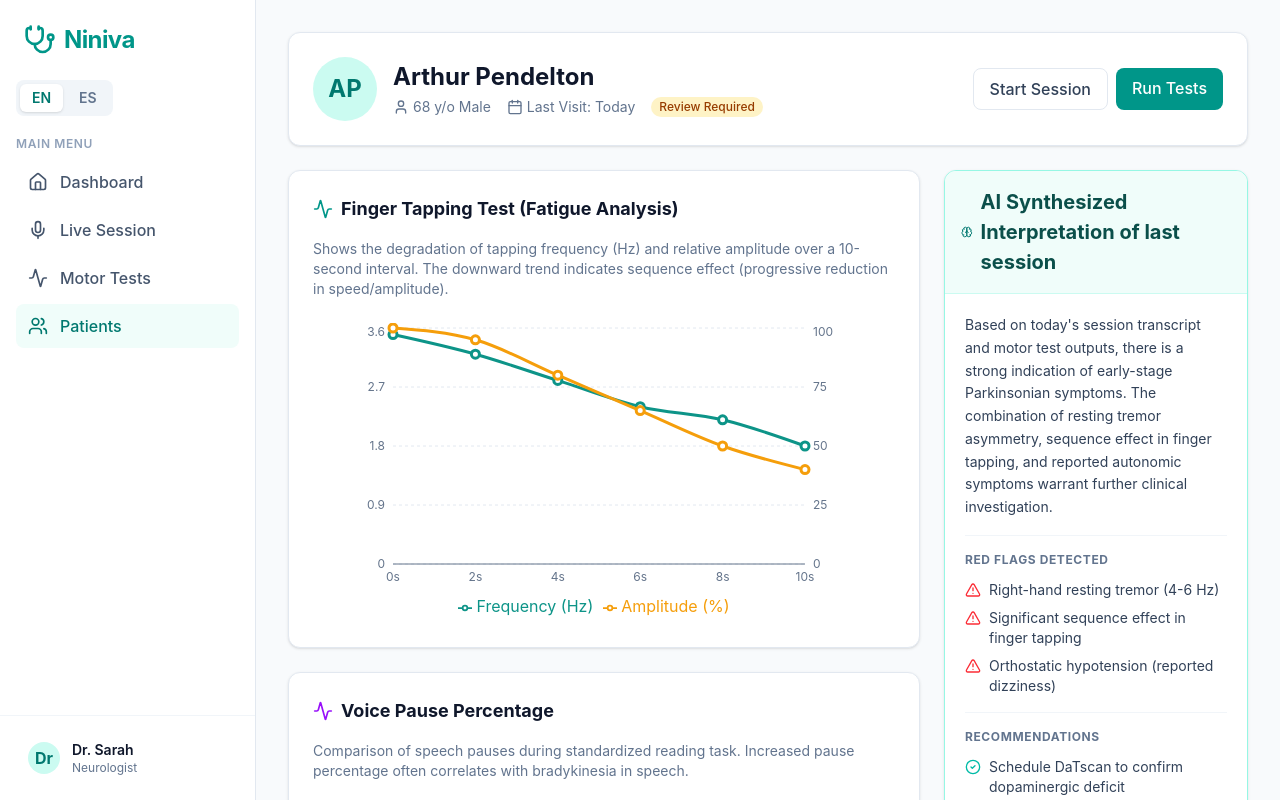
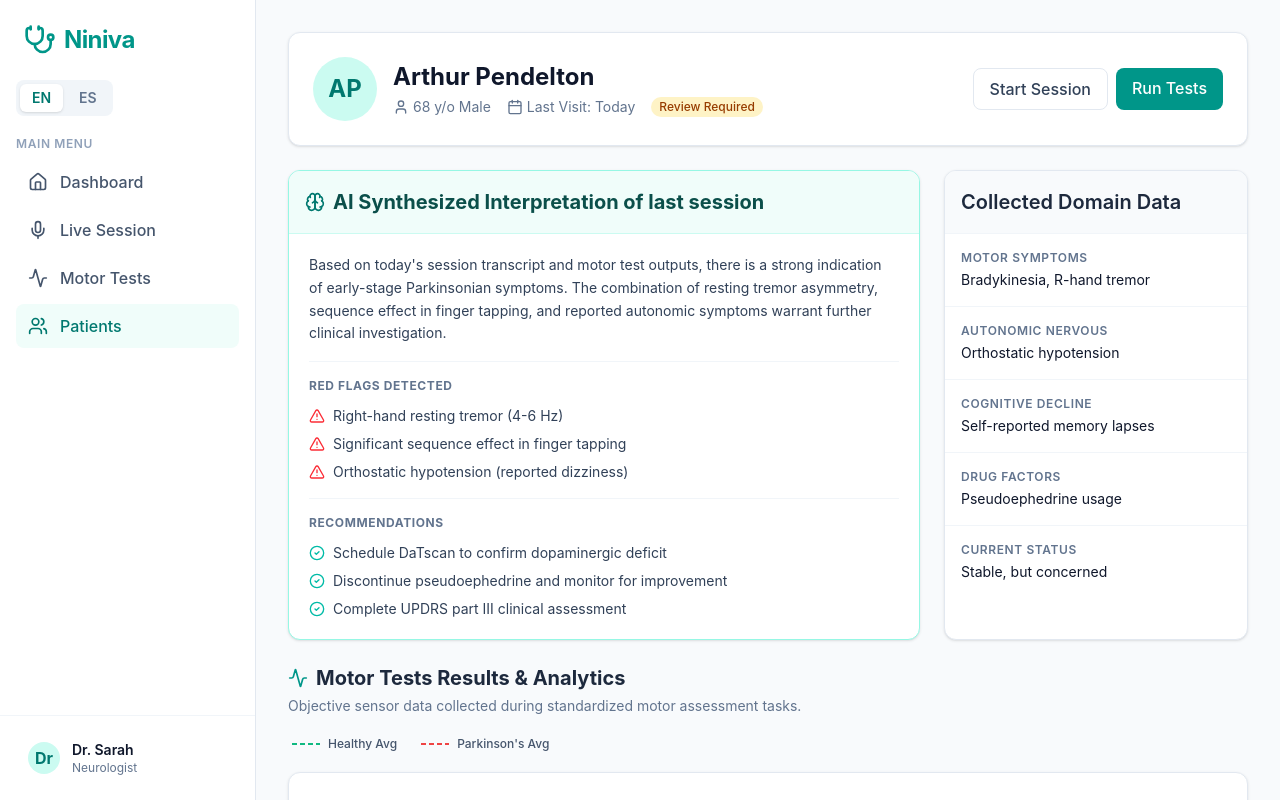
Before and after one commit to matiasandov/niniva, a React (Vite) app in the folder frontend/: page /patients/1 in a window 1280 px wide. Built offline with nearby package versions, Linux system fonts and the light colour scheme.

Commit message:
changes on patientprofile

```diff
--- a/frontend/src/app/i18n/translations.ts
+++ b/frontend/src/app/i18n/translations.ts
@@ -179,6 +179,12 @@ const translations = {
         { domain: "Drug factors", val: "Pseudoephedrine usage" },
         { domain: "Current status", val: "Stable, but concerned" },
       ],
+      motorTestsSectionTitle: "Motor Tests Results & Analytics",
+      motorTestsSectionSubtitle: "Objective sensor data collected during standardized motor assessment tasks.",
+      healthyAvgLabel: "Healthy Avg",
+      parkinsonsAvgLabel: "Parkinson's Avg",
+      fingerTappingObservation: "Patient's tapping frequency declined from 3.5 Hz to 1.8 Hz over 10 seconds, falling below the Parkinson's disease average threshold. The progressive drop in both speed and amplitude is a characteristic sequence effect strongly associated with bradykinesia.",
+      voicePauseObservation: "Current visit pause percentage (34%) has crossed the Parkinson's disease average threshold and increased significantly from the previous visit (28%). Elevated pause rates during speech are commonly associated with hypophonia and orofacial bradykinesia in Parkinson's disease.",
     },
   },
   es: {
@@ -359,6 +365,12 @@ const translations = {
         { domain: "Factores farmacológicos", val: "Uso de pseudoefedrina" },
         { domain: "Estado actual", val: "Estable, pero preocupado" },
       ],
+      motorTestsSectionTitle: "Resultados y Analíticas de Pruebas Motoras",
+      motorTestsSectionSubtitle: "Datos objetivos de sensores recopilados durante tareas estandarizadas de evaluación motora.",
+      healthyAvgLabel: "Promedio Sano",
+      parkinsonsAvgLabel: "Promedio Parkinson",
+      fingerTappingObservation: "La frecuencia de tapping del paciente cayó de 3.5 Hz a 1.8 Hz en 10 segundos, por debajo del umbral promedio de la enfermedad de Parkinson. La disminución progresiva en velocidad y amplitud es un efecto de secuencia característico fuertemente asociado con la bradicinesia.",
+      voicePauseObservation: "El porcentaje de pausas en la visita actual (34%) ha superado el umbral promedio de la enfermedad de Parkinson y aumentó significativamente respecto a la visita anterior (28%). Las tasas elevadas de pausa durante el habla se asocian comúnmente con hipofonía y bradicinesia orofacial en la enfermedad de Parkinson.",
     },
   },
 };
--- a/frontend/src/app/pages/PatientProfile.tsx
+++ b/frontend/src/app/pages/PatientProfile.tsx
@@ -1,4 +1,4 @@
-import { LineChart, Line, XAxis, YAxis, CartesianGrid, Tooltip, ResponsiveContainer, BarChart, Bar, Legend } from 'recharts';
+import { LineChart, Line, XAxis, YAxis, CartesianGrid, Tooltip, ResponsiveContainer, BarChart, Bar, Legend, ReferenceLine } from 'recharts';
 import { AlertTriangle, Brain, CheckCircle2, User, Activity, Calendar } from 'lucide-react';
 import { useParams, Link } from 'react-router';
 import { useLang } from "../context/LanguageContext";
@@ -53,61 +53,15 @@ export function PatientProfile() {
         </div>
       </div>
 
+      {/* AI Interpretation + Collected Domain Data */}
       <div className="grid grid-cols-1 lg:grid-cols-3 gap-6">
-        {/* Left Column */}
-        <div className="lg:col-span-2 space-y-6">
-          <div className="bg-white p-6 rounded-xl border border-slate-200 shadow-sm">
-            <h2 className="text-lg font-bold text-slate-900 mb-4 flex items-center gap-2">
-              <Activity className="w-5 h-5 text-teal-600" />
-              {pp.fingerTappingTitle}
-            </h2>
-            <p className="text-sm text-slate-500 mb-6">{pp.fingerTappingDesc}</p>
-            <div className="h-[300px] w-full">
-              <ResponsiveContainer width="100%" height="100%">
-                <LineChart data={fingerTappingData} margin={{ top: 5, right: 30, left: 20, bottom: 5 }}>
-                  <CartesianGrid strokeDasharray="3 3" vertical={false} stroke="#e2e8f0" />
-                  <XAxis dataKey="time" stroke="#64748b" fontSize={12} tickLine={false} />
-                  <YAxis yAxisId="left" stroke="#64748b" fontSize={12} tickLine={false} axisLine={false} />
-                  <YAxis yAxisId="right" orientation="right" stroke="#64748b" fontSize={12} tickLine={false} axisLine={false} />
-                  <Tooltip contentStyle={{ borderRadius: '8px', border: 'none', boxShadow: '0 4px 6px -1px rgb(0 0 0 / 0.1)' }} />
-                  <Legend />
-                  <Line yAxisId="left" type="monotone" name={pp.freqLabel} dataKey="freq" stroke="#0d9488" strokeWidth={3} dot={{ r: 4 }} activeDot={{ r: 6 }} />
-                  <Line yAxisId="right" type="monotone" name={pp.ampLabel} dataKey="amplitude" stroke="#f59e0b" strokeWidth={3} dot={{ r: 4 }} />
-                </LineChart>
-              </ResponsiveContainer>
-            </div>
-          </div>
-
-          <div className="bg-white p-6 rounded-xl border border-slate-200 shadow-sm">
-            <h2 className="text-lg font-bold text-slate-900 mb-4 flex items-center gap-2">
-              <Activity className="w-5 h-5 text-purple-600" />
-              {pp.voicePauseTitle}
-            </h2>
-            <p className="text-sm text-slate-500 mb-6">{pp.voicePauseDesc}</p>
-            <div className="h-[250px] w-full">
-              <ResponsiveContainer width="100%" height="100%">
-                <BarChart data={voicePauseData} margin={{ top: 5, right: 30, left: 20, bottom: 5 }} barSize={40}>
-                  <CartesianGrid strokeDasharray="3 3" vertical={false} stroke="#e2e8f0" />
-                  <XAxis dataKey="category" stroke="#64748b" fontSize={12} tickLine={false} axisLine={false} />
-                  <YAxis stroke="#64748b" fontSize={12} tickLine={false} axisLine={false} tickFormatter={(val) => `${val}%`} />
-                  <Tooltip cursor={{ fill: '#f1f5f9' }} contentStyle={{ borderRadius: '8px', border: 'none', boxShadow: '0 4px 6px -1px rgb(0 0 0 / 0.1)' }} />
-                  <Bar dataKey="pausePercent" fill="#8b5cf6" radius={[4, 4, 0, 0]} />
-                </BarChart>
-              </ResponsiveContainer>
-            </div>
-          </div>
-        </div>
-
-        {/* Right Column */}
-        <div className="space-y-6">
-          <div className="bg-white rounded-xl border border-teal-200 shadow-sm overflow-hidden">
+        <div className="lg:col-span-2 bg-white rounded-xl border border-teal-200 shadow-sm overflow-hidden">
           <div className="p-4 bg-teal-50 border-b border-teal-100 flex items-center gap-2">
             <Brain className="w-5 h-5 text-teal-700" />
             <h2 className="font-bold text-teal-900">{pp.aiInterpretation}</h2>
           </div>
           <div className="p-5 space-y-4">
             <p className="text-sm text-slate-700 leading-relaxed">{pp.aiSummary}</p>
-
             <div className="pt-4 border-t border-slate-100">
               <h3 className="text-xs font-bold text-slate-500 uppercase tracking-wider mb-3">{pp.redFlagsDetected}</h3>
               <ul className="space-y-2">
@@ -119,7 +73,6 @@ export function PatientProfile() {
                 ))}
               </ul>
             </div>
-
             <div className="pt-4 border-t border-slate-100">
               <h3 className="text-xs font-bold text-slate-500 uppercase tracking-wider mb-3">{pp.recommendationsTitle}</h3>
               <ul className="space-y-2">
@@ -148,6 +101,111 @@ export function PatientProfile() {
           </div>
         </div>
       </div>
+
+      {/* Motor Tests Results & Analytics */}
+      <div>
+        <div className="mb-5">
+          <h2 className="text-xl font-bold text-slate-800 flex items-center gap-2 mb-1">
+            <Activity className="w-5 h-5 text-teal-600" />
+            {pp.motorTestsSectionTitle}
+          </h2>
+          <p className="text-sm text-slate-500">{pp.motorTestsSectionSubtitle}</p>
+        </div>
+
+        {/* Threshold legend */}
+        <div className="flex items-center gap-6 mb-5 px-1">
+          <div className="flex items-center gap-2">
+            <svg width="28" height="10"><line x1="0" y1="5" x2="28" y2="5" stroke="#10b981" strokeWidth="2" strokeDasharray="5 3" /></svg>
+            <span className="text-xs font-medium text-slate-600">{pp.healthyAvgLabel}</span>
+          </div>
+          <div className="flex items-center gap-2">
+            <svg width="28" height="10"><line x1="0" y1="5" x2="28" y2="5" stroke="#ef4444" strokeWidth="2" strokeDasharray="5 3" /></svg>
+            <span className="text-xs font-medium text-slate-600">{pp.parkinsonsAvgLabel}</span>
+          </div>
+        </div>
+
+        <div className="space-y-6">
+          {/* Finger Tapping Card */}
+          <div className="bg-white p-6 rounded-xl border border-slate-200 shadow-sm">
+            <h3 className="text-lg font-bold text-slate-900 mb-4 flex items-center gap-2">
+              <Activity className="w-5 h-5 text-teal-600" />
+              {pp.fingerTappingTitle}
+            </h3>
+            <p className="text-sm text-slate-500 mb-6">{pp.fingerTappingDesc}</p>
+            <div className="h-[300px] w-full">
+              <ResponsiveContainer width="100%" height="100%">
+                <LineChart data={fingerTappingData} margin={{ top: 5, right: 30, left: 20, bottom: 5 }}>
+                  <CartesianGrid strokeDasharray="3 3" vertical={false} stroke="#e2e8f0" />
+                  <XAxis dataKey="time" stroke="#64748b" fontSize={12} tickLine={false} />
+                  <YAxis yAxisId="left" stroke="#64748b" fontSize={12} tickLine={false} axisLine={false} />
+                  <YAxis yAxisId="right" orientation="right" stroke="#64748b" fontSize={12} tickLine={false} axisLine={false} />
+                  <Tooltip contentStyle={{ borderRadius: '8px', border: 'none', boxShadow: '0 4px 6px -1px rgb(0 0 0 / 0.1)' }} />
+                  <Legend />
+                  <ReferenceLine
+                    yAxisId="left"
+                    y={4.3}
+                    stroke="#10b981"
+                    strokeDasharray="6 3"
+                    strokeWidth={2}
+                    label={{ value: pp.healthyAvgLabel, position: 'insideTopRight', fontSize: 10, fill: '#059669', fontWeight: 600 }}
+                  />
+                  <ReferenceLine
+                    yAxisId="left"
+                    y={2.5}
+                    stroke="#ef4444"
+                    strokeDasharray="6 3"
+                    strokeWidth={2}
+                    label={{ value: pp.parkinsonsAvgLabel, position: 'insideTopRight', fontSize: 10, fill: '#dc2626', fontWeight: 600 }}
+                  />
+                  <Line yAxisId="left" type="monotone" name={pp.freqLabel} dataKey="freq" stroke="#0d9488" strokeWidth={3} dot={{ r: 4 }} activeDot={{ r: 6 }} />
+                  <Line yAxisId="right" type="monotone" name={pp.ampLabel} dataKey="amplitude" stroke="#f59e0b" strokeWidth={3} dot={{ r: 4 }} />
+                </LineChart>
+              </ResponsiveContainer>
+            </div>
+            <div className="mt-5 p-4 bg-amber-50 rounded-lg border border-amber-100 flex gap-3">
+              <AlertTriangle className="w-4 h-4 text-amber-600 shrink-0 mt-0.5" />
+              <p className="text-sm text-amber-800 leading-relaxed">{pp.fingerTappingObservation}</p>
+            </div>
+          </div>
+
+          {/* Voice Pause Card */}
+          <div className="bg-white p-6 rounded-xl border border-slate-200 shadow-sm">
+            <h3 className="text-lg font-bold text-slate-900 mb-4 flex items-center gap-2">
+              <Activity className="w-5 h-5 text-purple-600" />
+              {pp.voicePauseTitle}
+            </h3>
+            <p className="text-sm text-slate-500 mb-6">{pp.voicePauseDesc}</p>
+            <div className="h-[260px] w-full">
+              <ResponsiveContainer width="100%" height="100%">
+                <BarChart data={voicePauseData} margin={{ top: 5, right: 30, left: 20, bottom: 5 }} barSize={40}>
+                  <CartesianGrid strokeDasharray="3 3" vertical={false} stroke="#e2e8f0" />
+                  <XAxis dataKey="category" stroke="#64748b" fontSize={12} tickLine={false} axisLine={false} />
+                  <YAxis stroke="#64748b" fontSize={12} tickLine={false} axisLine={false} tickFormatter={(val) => `${val}%`} />
+                  <Tooltip cursor={{ fill: '#f1f5f9' }} contentStyle={{ borderRadius: '8px', border: 'none', boxShadow: '0 4px 6px -1px rgb(0 0 0 / 0.1)' }} />
+                  <ReferenceLine
+                    y={10}
+                    stroke="#10b981"
+                    strokeDasharray="6 3"
+                    strokeWidth={2}
+                    label={{ value: pp.healthyAvgLabel, position: 'insideTopRight', fontSize: 10, fill: '#059669', fontWeight: 600 }}
+                  />
+                  <ReferenceLine
+                    y={32}
+                    stroke="#ef4444"
+                    strokeDasharray="6 3"
+                    strokeWidth={2}
+                    label={{ value: pp.parkinsonsAvgLabel, position: 'insideTopRight', fontSize: 10, fill: '#dc2626', fontWeight: 600 }}
+                  />
+                  <Bar dataKey="pausePercent" fill="#8b5cf6" radius={[4, 4, 0, 0]} />
+                </BarChart>
+              </ResponsiveContainer>
+            </div>
+            <div className="mt-5 p-4 bg-amber-50 rounded-lg border border-amber-100 flex gap-3">
+              <AlertTriangle className="w-4 h-4 text-amber-600 shrink-0 mt-0.5" />
+              <p className="text-sm text-amber-800 leading-relaxed">{pp.voicePauseObservation}</p>
+            </div>
+          </div>
+        </div>
       </div>
     </div>
   );
```
Lines whose indentation alone changed are shown as unchanged.
